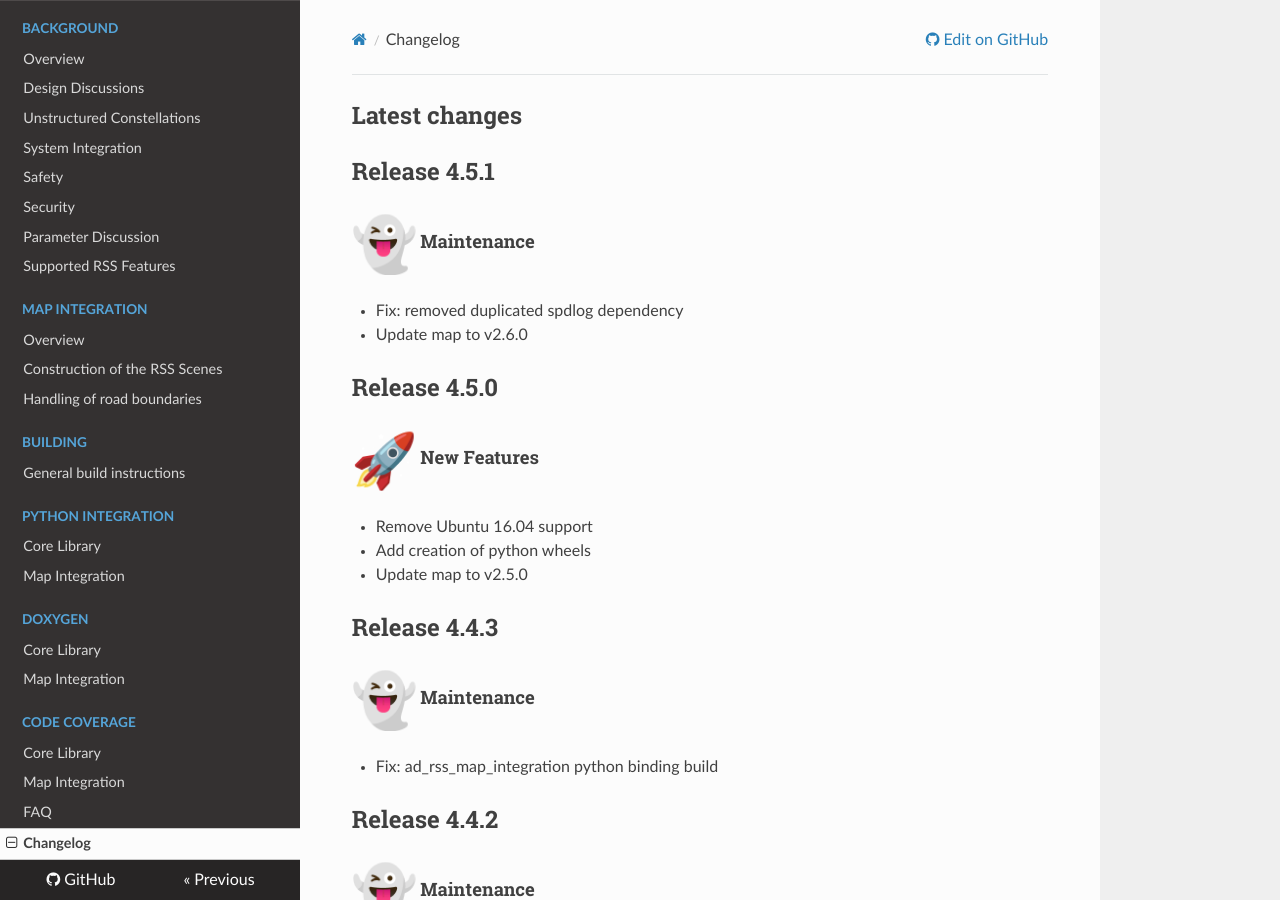
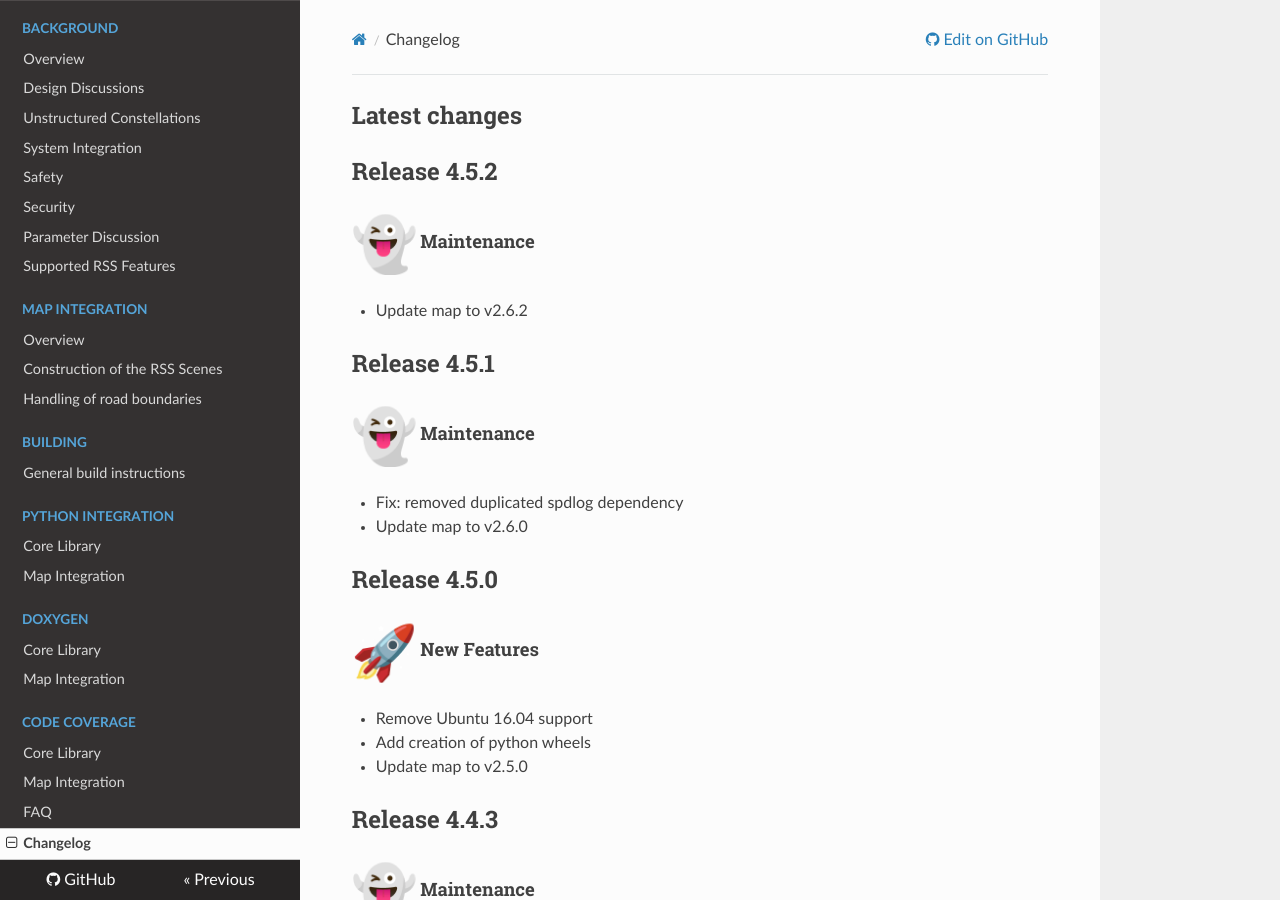
Before and after one commit to intel/ad-rss-lib, an MkDocs documentation site: the page built from doc/CHANGELOG.md, in a window 1280 px wide and 900 px high. Built offline with MkDocs 1.6.1, drawn with Linux system fonts in a browser that asks for light colours; nearby versions of some CDN libraries; emoji names are drawn with the system emoji font.

Commit message:
Update map to v2.6.2 (#127)
and by this also to latest spdlog on v1.x branch

```diff
--- a/doc/CHANGELOG.md
+++ b/doc/CHANGELOG.md
@@ -1,4 +1,10 @@
 ## Latest changes
+
+
+## Release 4.5.2
+
+#### :ghost: Maintenance
+* Update map to v2.6.2
 
 ## Release 4.5.1
 
```
Also changed, not shown: 3 other files.
